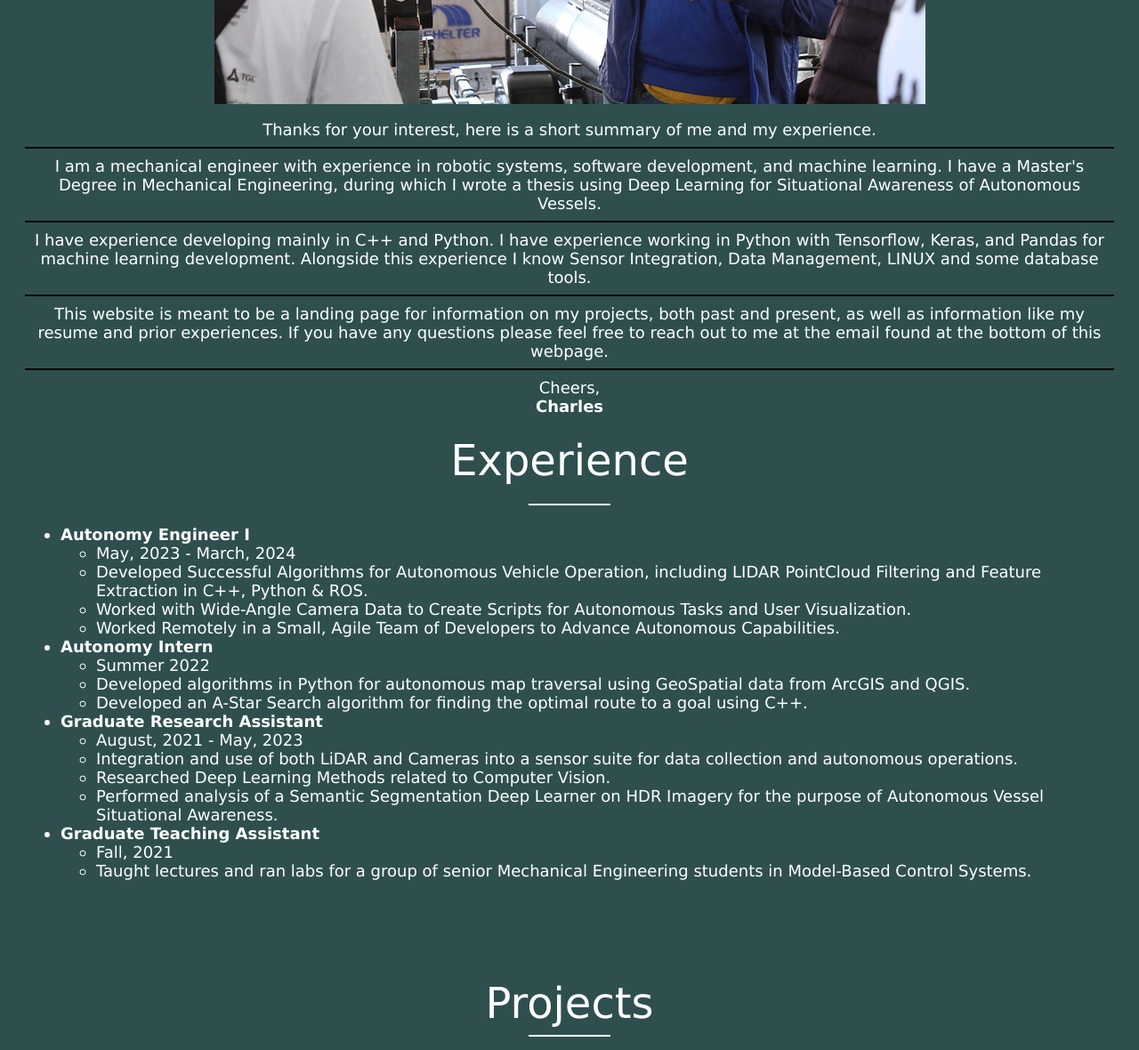
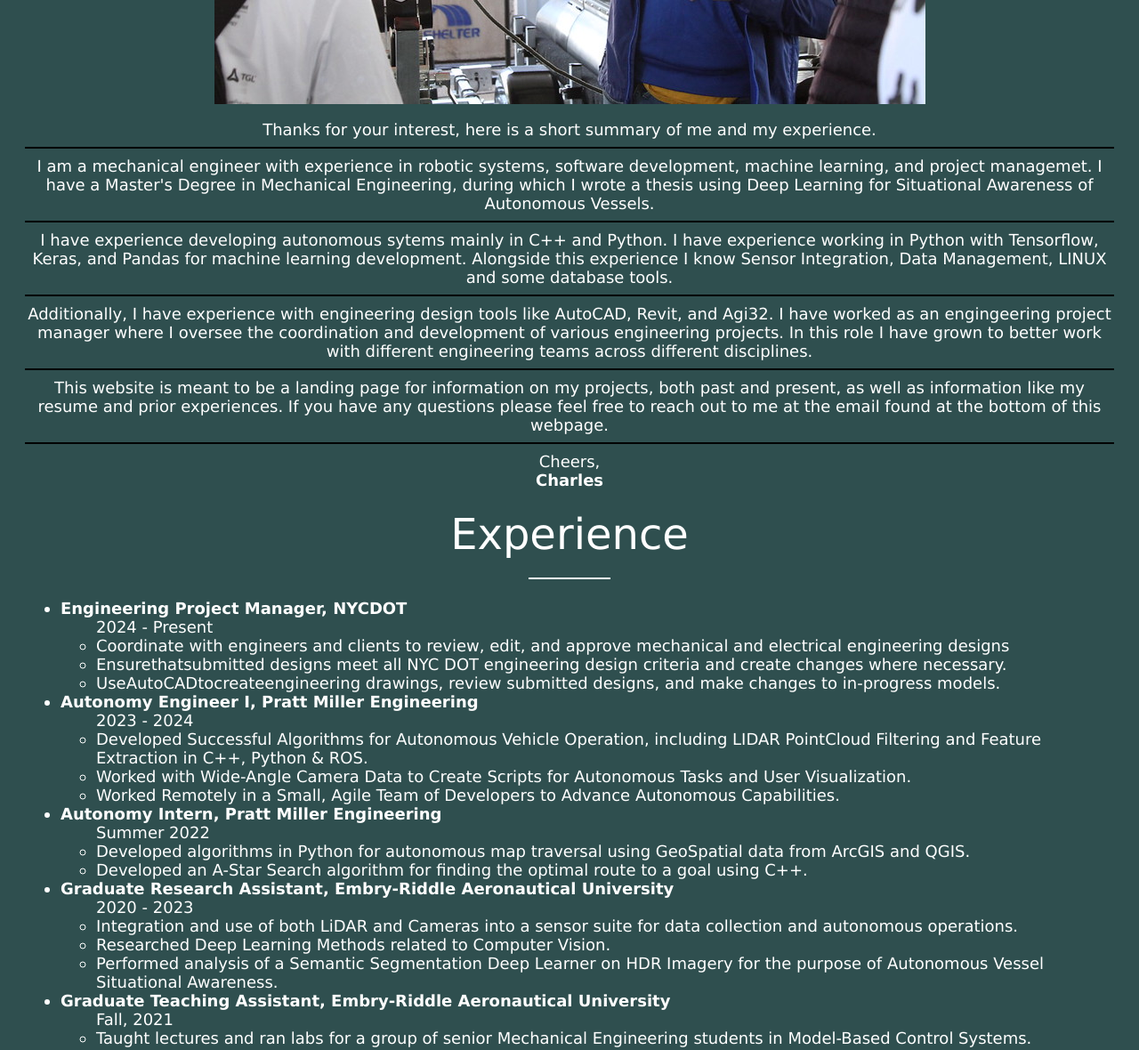
Before and after one commit to charlestmontagnoli/charlestmontagnoli.github.io, a plain HTML site: page index.html in a window 1280 px wide. Shown: the part 660-1840 px from the top of the page at 89% size. Drawn offline with Linux system fonts and the light colour scheme.

Commit message:
November2024Updates
Changes to my personal website and resume

```diff
--- a/index.html
+++ b/index.html
@@ -16,7 +16,7 @@
         <header id="page-header" class="page-header">
             <nav>
                 <h2 class="logo">
-                  Charles T. Montagnoli
+                  About Me
                 </h2>
                 <ul>
                     <a href="#footer"style="text-decoration:none">
@@ -52,7 +52,7 @@
             <h4>
                 <font face="Verdana"
                                         size="7" color=white>
-                                        About Me
+                                        Charles T. Montagnoli
                                     </font>
                                     </h4>
             <hr color="white" width="90">
@@ -64,15 +64,19 @@
             Thanks for your interest, here
             is a short summary of me and my experience.
             <hr color="black">
-            I am a mechanical engineer with experience in robotic systems, software development,
-            and machine learning. I have a Master's Degree in Mechanical Engineering, during which I wrote a thesis
+            I am a mechanical engineer with experience in robotic systems, software development, machine learning, and project managemet.
+            I have a Master's Degree in Mechanical Engineering, during which I wrote a thesis
             using Deep Learning for Situational Awareness of Autonomous Vessels.
             <hr color="black">
 
-            I have experience developing mainly in C++ and Python. I have experience working in Python with Tensorflow, Keras,
+            I have experience developing autonomous sytems mainly in C++ and Python. I have experience working in Python with Tensorflow, Keras,
             and Pandas for machine learning development.
             Alongside this experience I know Sensor Integration, Data Management,
             LINUX and some database tools.
+            <hr color="black">
+
+            Additionally, I have experience with engineering design tools like AutoCAD, Revit, and Agi32. I have worked as an engingeering project manager where I oversee the coordination and development of various engineering projects.
+            In this role I have grown to better work with different engineering teams across different disciplines.
             <hr color="black">
 
             This website is meant to be a landing page for information on my projects, both past and present, as well as information like my resume and prior experiences.
@@ -95,11 +99,28 @@
                 <font face="Verdana" size="4" color="white">
                     <ul>
                         <li>
-                            <b>Autonomy Engineer I</b>
+                            <b>Engineering Project Manager, NYCDOT</b>
                             <ul>
+
+                                    2024 - Present
+
                                 <li>
-                                    May, 2023 - March, 2024
+                                    Coordinate with engineers and clients to review, edit, and approve mechanical and electrical engineering designs
                                 </li>
+                                <li>
+                                    Ensurethatsubmitted designs meet all NYC DOT engineering design criteria and create changes where necessary.
+                                </li>
+                                <li>
+                                    UseAutoCADtocreateengineering drawings, review submitted designs, and make changes to in-progress models.
+                                </li>
+                            </ul>
+                        </li>
+                        <li>
+                            <b>Autonomy Engineer I, Pratt Miller Engineering</b>
+                            <ul>
+
+                                    2023 - 2024
+
                                 <li>
                                     Developed Successful Algorithms for Autonomous Vehicle Operation, including LIDAR PointCloud Filtering and Feature Extraction in C++, Python & ROS.
                                 </li>
@@ -113,11 +134,11 @@
                         </li>
 
                         <li>
-                            <b>Autonomy Intern</b>
+                            <b>Autonomy Intern, Pratt Miller Engineering</b>
                             <ul>
-                                <li>
+
                                     Summer 2022
-                                </li>
+
                                 <li>
                                     Developed algorithms in Python for autonomous map traversal using GeoSpatial data from ArcGIS and QGIS.
                                 </li>
@@ -128,11 +149,11 @@
                         </li>
 
                         <li>
-                            <b>Graduate Research Assistant</b>
+                            <b>Graduate Research Assistant, Embry-Riddle Aeronautical University</b>
                             <ul>
-                                <li>
-                                    August, 2021 - May, 2023
-                                </li>
+
+                                    2020 - 2023
+
                                 <li>
                                     Integration and use of both LiDAR and Cameras into a sensor suite for data collection and autonomous operations.
                                 </li>
@@ -146,11 +167,11 @@
                         </li>
 
                         <li>
-                            <b>Graduate Teaching Assistant</b>
+                            <b>Graduate Teaching Assistant, Embry-Riddle Aeronautical University</b>
                             <ul>
-                                <li>
+
                                     Fall, 2021
-                                </li>
+
                                 <li>
                                     Taught lectures and ran labs for a group of senior Mechanical Engineering students in Model-Based Control Systems.
                                 </li>
@@ -350,7 +371,7 @@
                         <td width="80%" valign="top">
                             <font face="Verdana"
                                 color="#4CAF50" size="6">
-                                <a href="charles_resume_mar_24.pdf">Download Resume</a>
+                                <a href="CharlesMontagnoliResume.pdf">Download Resume</a>
                             </font>
                         </td>
 
```
Also changed, not shown: 1 other file.
